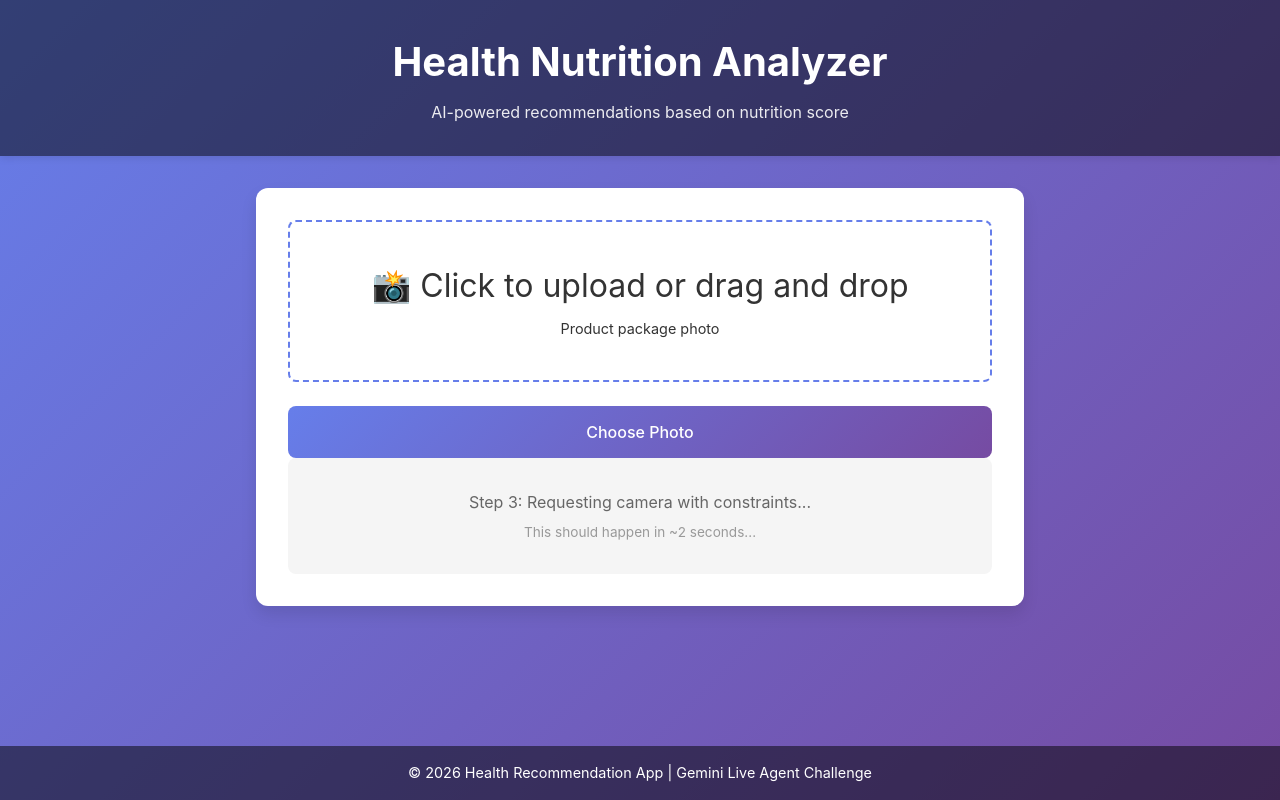
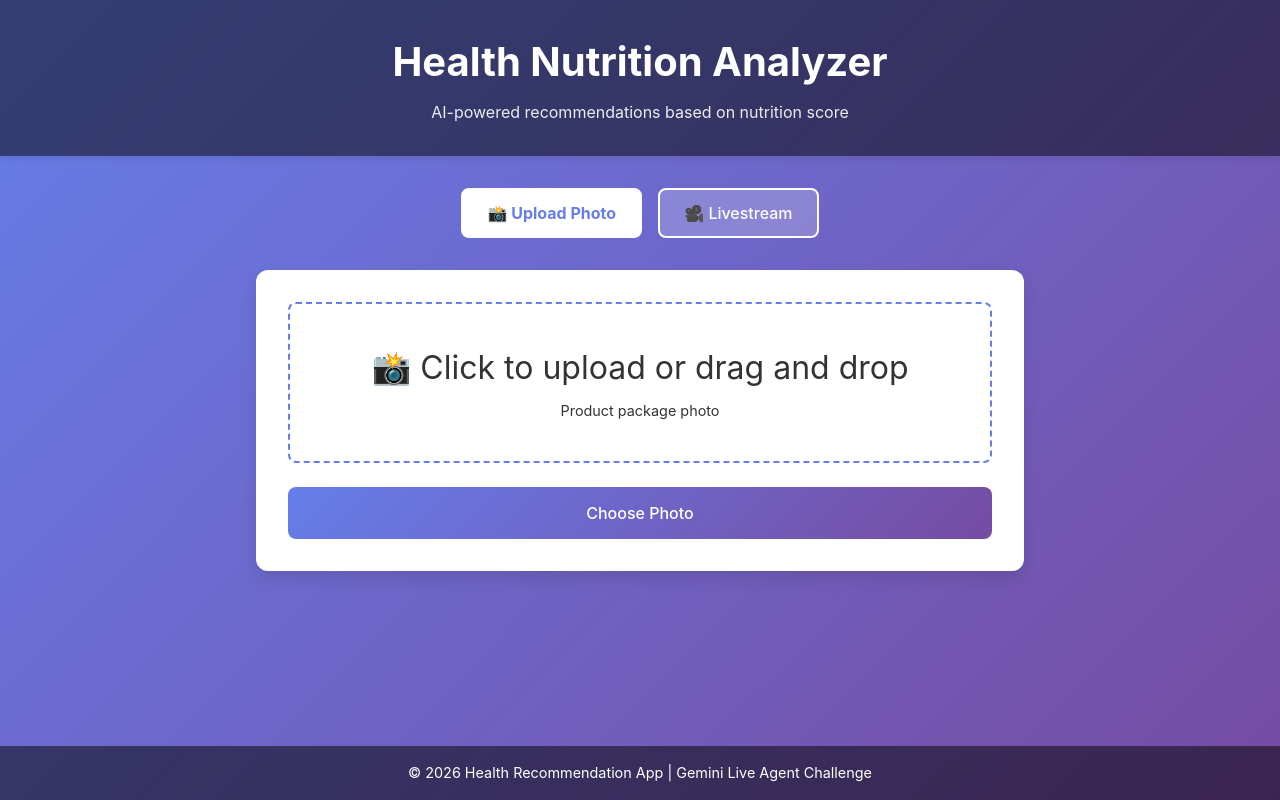
Before and after one commit to anyateres/health_recommend, a React (Vite) app in the folder frontend/: page / in a window 1280 px wide. Built offline with nearby package versions, Linux system fonts and the light colour scheme; no server answers.

Commit message:
Revert: restore tab navigation UI

```diff
--- a/frontend/src/App.tsx
+++ b/frontend/src/App.tsx
@@ -6,6 +6,7 @@ import { useState, useRef, useEffect } from 'react'
 import { AnalysisResult as AnalysisResultType } from './types'
 
 function App() {
+  const [activeTab, setActiveTab] = useState<'photo' | 'livestream'>('photo')
   const [analysisResult, setAnalysisResult] = useState<AnalysisResultType | null>(null)
   const resultRef = useRef<HTMLDivElement>(null)
 
@@ -23,9 +24,28 @@ function App() {
       </header>
 
       <main className="main">
+        <div className="tabs">
+          <button
+            className={`tab-btn ${activeTab === 'photo' ? 'active' : ''}`}
+            onClick={() => setActiveTab('photo')}
+          >
+            📸 Upload Photo
+          </button>
+          <button
+            className={`tab-btn ${activeTab === 'livestream' ? 'active' : ''}`}
+            onClick={() => setActiveTab('livestream')}
+          >
+            🎥 Livestream
+          </button>
+        </div>
+
         <div className="tab-content">
-          <PhotoUpload onResult={setAnalysisResult} />
-          <LivestreamCamera onResult={setAnalysisResult} />
+          {activeTab === 'photo' && (
+            <PhotoUpload onResult={setAnalysisResult} />
+          )}
+          {activeTab === 'livestream' && (
+            <LivestreamCamera onResult={setAnalysisResult} />
+          )}
         </div>
 
         {analysisResult && (
```
